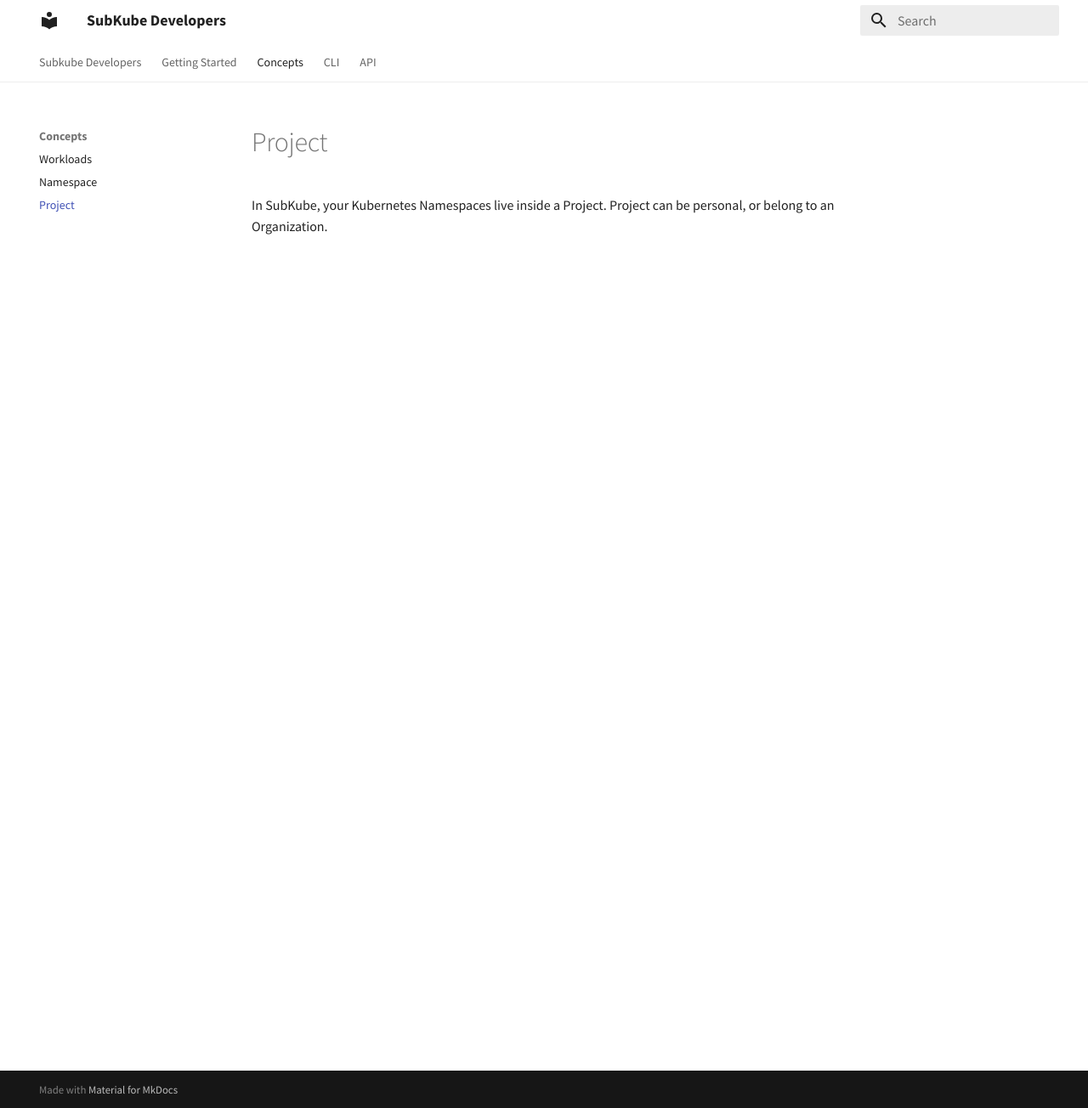
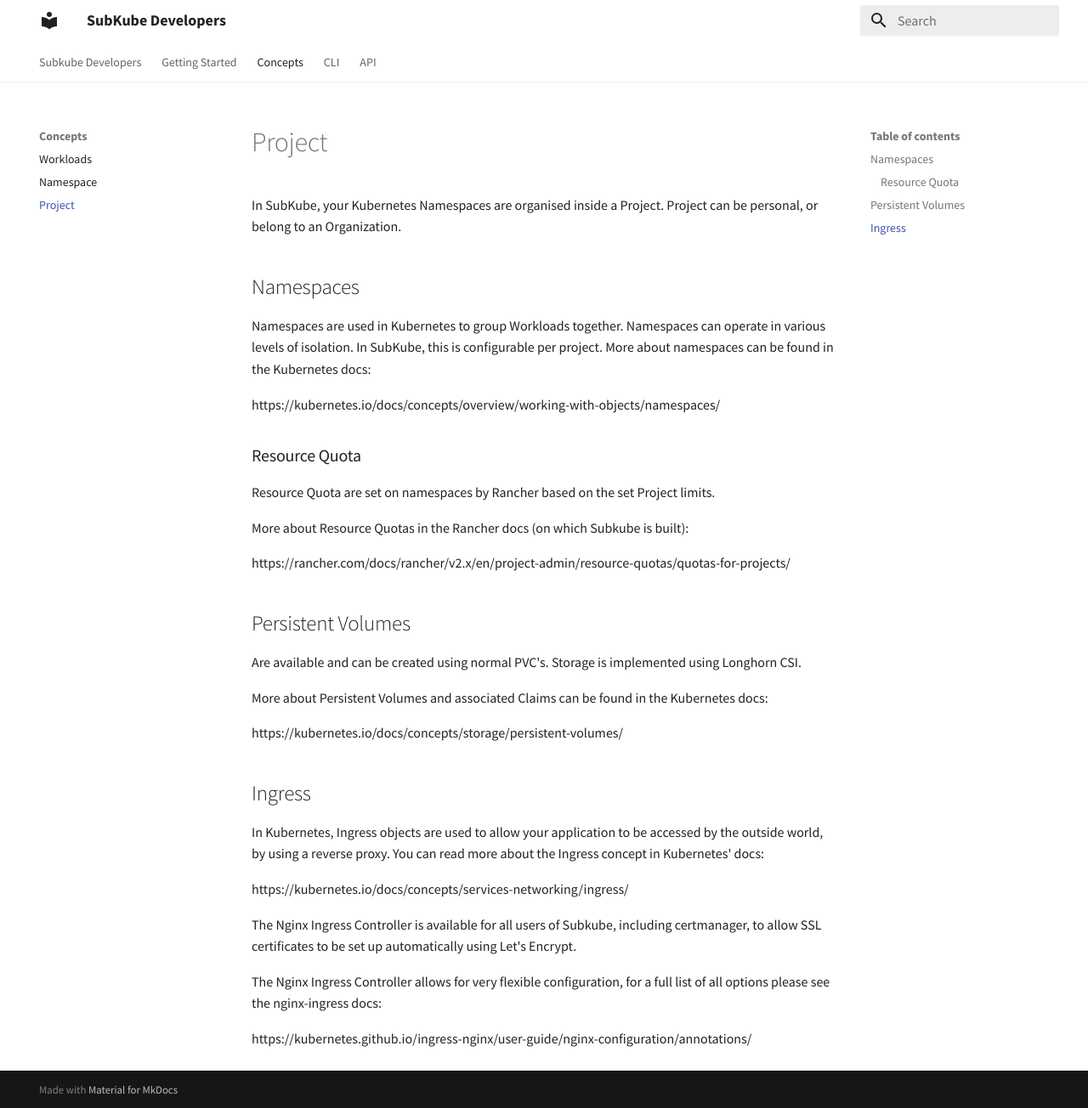
Before and after one commit to subkube/docs, an MkDocs documentation site: the page built from docs/concepts/project.md, in a window 1280 px wide and 1304 px high. Shown: the whole window at 85% size. Built offline with MkDocs 1.6.1 and Material for MkDocs 9.7.7, drawn with Linux system fonts in a browser that asks for light colours.

Commit message:
Add some more documentation on concepts

```diff
--- a/docs/concepts/project.md
+++ b/docs/concepts/project.md
@@ -1,4 +1,47 @@
 # Project
 
-In SubKube, your Kubernetes Namespaces live inside a Project. Project can be personal,
+In SubKube, your Kubernetes Namespaces are organised inside a Project. Project can be personal,
 or belong to an Organization.
+
+
+## Namespaces
+
+Namespaces are used in Kubernetes to group Workloads together. Namespaces can
+operate in various levels of isolation. In SubKube, this is configurable per
+project. More about namespaces can be found in the Kubernetes docs:
+
+  https://kubernetes.io/docs/concepts/overview/working-with-objects/namespaces/
+
+### Resource Quota
+Resource Quota are set on namespaces by Rancher based on the set Project limits.
+
+More about Resource Quotas in the Rancher docs (on which Subkube is built):
+
+  https://rancher.com/docs/rancher/v2.x/en/project-admin/resource-quotas/quotas-for-projects/
+
+
+## Persistent Volumes
+
+Are available and can be created using normal PVC's. Storage is implemented
+using Longhorn CSI.
+
+More about Persistent Volumes and associated Claims can be found in the Kubernetes docs:
+
+  https://kubernetes.io/docs/concepts/storage/persistent-volumes/
+
+## Ingress
+
+In Kubernetes, Ingress objects are used to allow your application to be accessed
+by the outside world, by using a reverse proxy. You can read more about the Ingress
+concept in Kubernetes' docs:
+
+  https://kubernetes.io/docs/concepts/services-networking/ingress/
+
+The Nginx Ingress Controller is available for all users of Subkube, including
+certmanager, to allow SSL certificates to be set up automatically using
+Let's Encrypt.
+
+The Nginx Ingress Controller allows for very flexible configuration, for a full
+list of all options please see the nginx-ingress docs:
+
+  https://kubernetes.github.io/ingress-nginx/user-guide/nginx-configuration/annotations/
```
Also changed, not shown: docs/concepts/namespace.md (deleted, +0 -5 lines), docs/concepts/workloads.md (+11 -1 lines).
